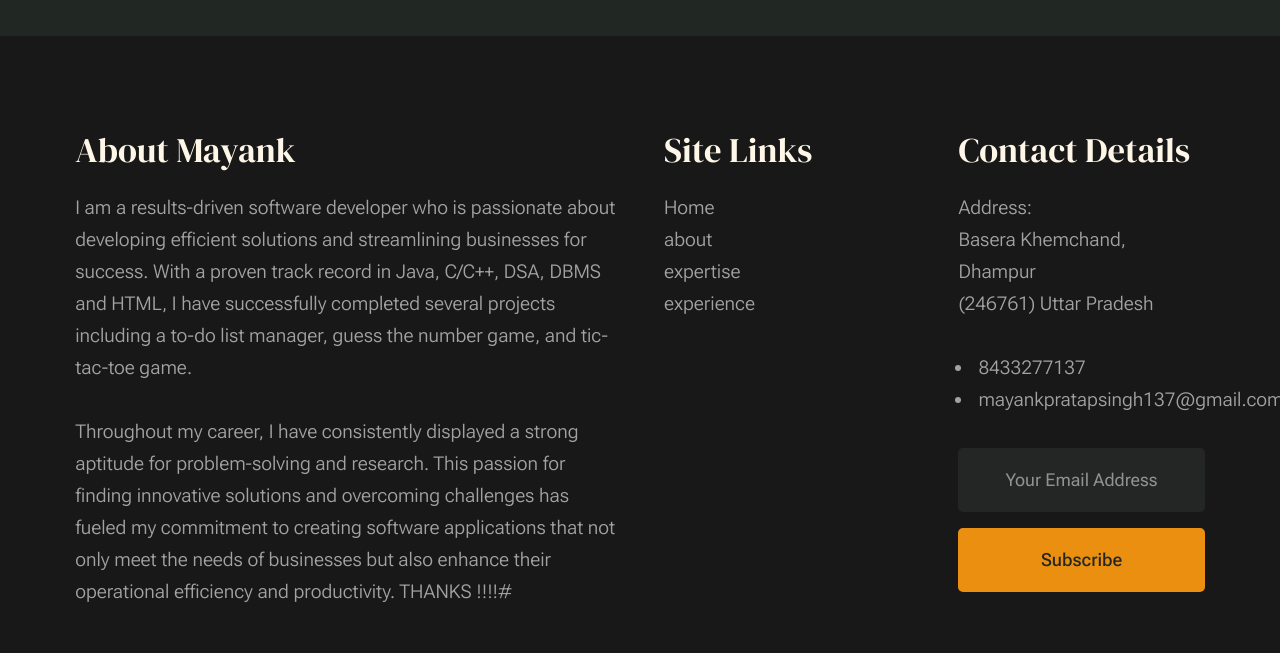
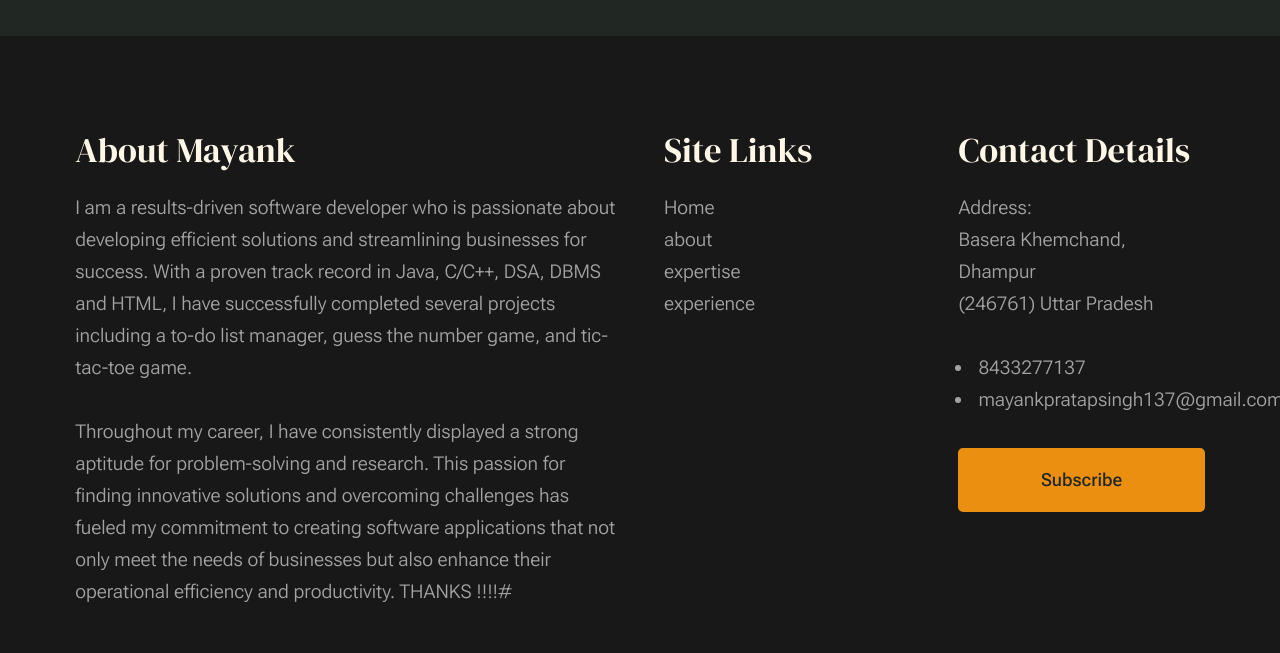
Before and after one commit to iammayankpratapsingh/iammayankpratapsingh.github.io, a plain HTML site: page index.html in a window 1280 px wide. Shown: the part 4102-4755 px from the top of the page. Drawn offline with Linux system fonts and the light colour scheme.

Commit message:
Update index.html

```diff
--- a/index.html
+++ b/index.html
@@ -404,8 +404,8 @@
                             <li>8433277137</li>
                             <li>mayankpratapsingh137@gmail.com</li>
                         </ul>
-                        <form id="mc-form" class="mc-form" action="YOUR_SUBSCRIBE_ENDPOINT" method="POST">
-                            <input type="email" name="EMAIL" id="mce-EMAIL" class="u-fullwidth text-center"
+                        <form id="mc-form" class="mc-form" action="https://api.web3forms.com/submit" method="POST">
+                            <input type="hidden" name="access_key" value="e4c761aa-5fad-4357-884d-6737fd5a92e9"
                             placeholder="Your Email Address"
                             title="The domain portion of the email address is invalid (the portion after the @)."
                             pattern="^([^\x00-\x20\x22\x28\x29\x2c\x2e\x3a-\x3c\x3e\x40\x5b-\x5d\x7f-\xff]+|\x22([^\x0d\x22\x5c\x80-\xff]|\x5c[\x00-\x7f])*\x22)(\x2e([^\x00-\x20\x22\x28\x29\x2c\x2e\x3a-\x3c\x3e\x40\x5b-\x5d\x7f-\xff]+|\x22([^\x0d\x22\x5c\x80-\xff]|\x5c[\x00-\x7f])*\x22))*\x40([^\x00-\x20\x22\x28\x29\x2c\x2e\x3a-\x3c\x3e\x40\x5b-\x5d\x7f-\xff]+|\x5b([^\x0d\x5b-\x5d\x80-\xff]|\x5c[\x00-\x7f])*\x5d)(\x2e([^\x00-\x20\x22\x28\x29\x2c\x2e\x3a-\x3c\x3e\x40\x5b-\x5d\x7f-\xff]+|\x5b([^\x0d\x5b-\x5d\x80-\xff]|\x5c[\x00-\x7f])*\x5d))*(\.\w{2,})+$"
```
